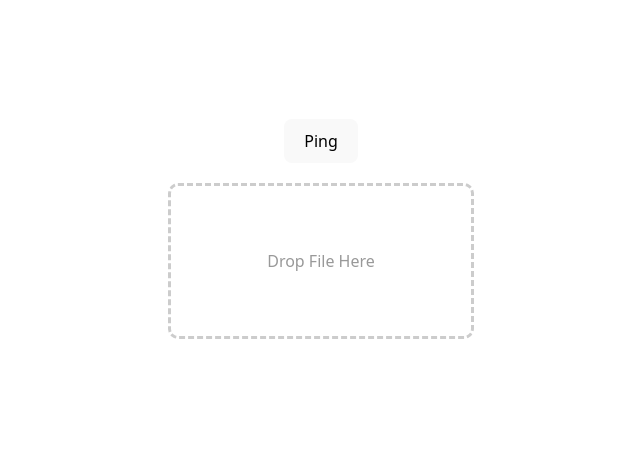
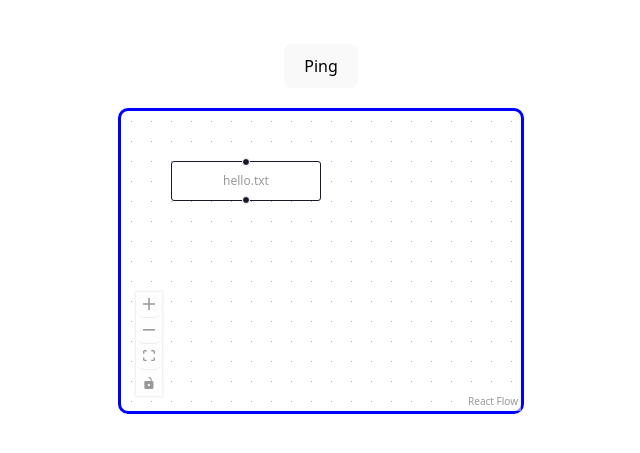
Before and after one commit to jason0800/orbis11, a React (Vite) app: page / in a window 1280 px wide. Shown: the part 161-614 px from the top of the page, without its empty margins (319-959 px from the left). Built offline with nearby package versions, Linux system fonts and the light colour scheme.

Commit message:
added react flow

```diff
--- a/package.json
+++ b/package.json
@@ -12,6 +12,7 @@
     "start": "electron ."
   },
   "dependencies": {
+    "@xyflow/react": "^12.7.1",
     "react": "^19.1.0",
     "react-dom": "^19.1.0"
   },
--- a/src/ui/App.jsx
+++ b/src/ui/App.jsx
@@ -1,7 +1,15 @@
 import { useState } from 'react';
+import { ReactFlow, Background, Controls } from '@xyflow/react';
+import '@xyflow/react/dist/style.css';
 import './App.css'
 
-function App() {
+
+const fileNode = [
+  { id: '1', position: { x: 50, y: 50 }, data: { label: 'hello.txt' } }
+];
+// const initialEdges = [{ id: 'e1-2', source: '1', target: '2' }];
+
+export default function App() {
   const [pong, setPong] = useState("")
   const [fileName, setFileName] = useState("")
 
@@ -33,17 +41,23 @@ function App() {
       <button onClick={handleClick}>Ping</button>
       <p>{pong}</p>
 
+      <p>{fileName}</p>
+
       <div
+        style={{ width: '400px', height: '300px', border: 'solid blue'}}
         id="dropzone"
         onDrop={handleDrop}
         onDragOver={handleDragOver}
         className="drop-zone"
       >
-        Drop File Here
+        <ReactFlow
+          nodes={fileNode}
+          // edges={initialEdges}
+        >
+          <Background />
+          <Controls />
+        </ReactFlow>
       </div>
-      <p>{fileName}</p>
     </>
   )
 }
-
-export default App
```
Also changed, not shown: 1 other file (tests, documents, lock files or other folders).
